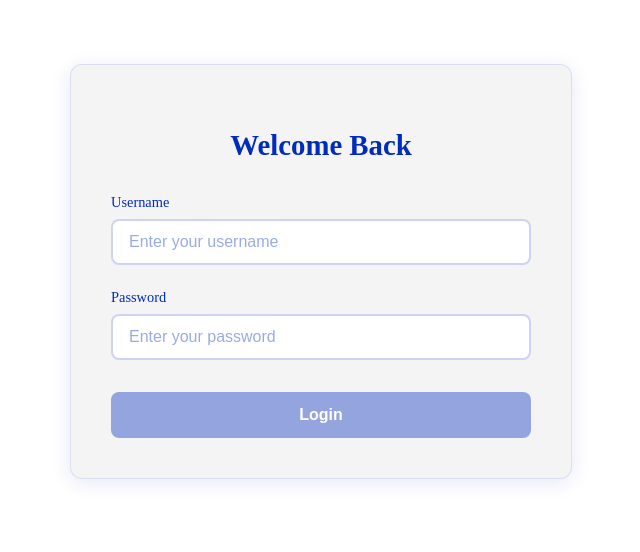
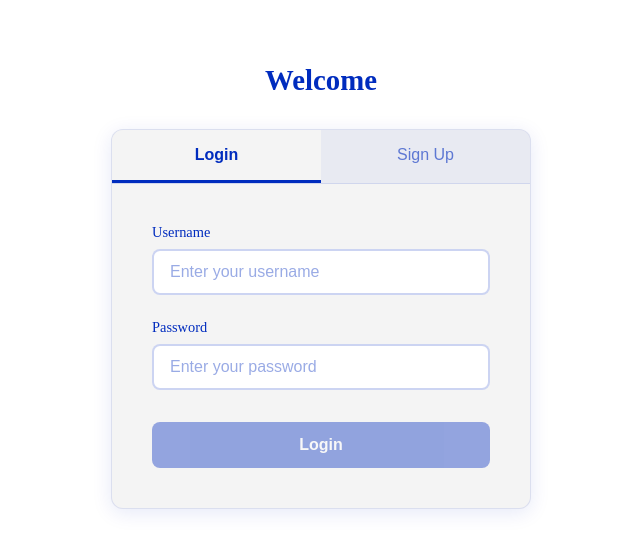
Before and after one commit to TheNatas/tasks-front, an Angular app: page /login in a window 1280 px wide. Shown: the top 552 px of the page, without its empty margins (319-959 px from the left). Built offline with nearby package versions, Linux system fonts and the light colour scheme.

Commit message:
add sign up feature

```diff
--- a/src/app/pages/login/login.css
+++ b/src/app/pages/login/login.css
@@ -1,19 +1,57 @@
-.login-container {
-  background: var(--background-color);
-  border-radius: 12px;
-  padding: 2.5rem;
-  box-shadow: 0 4px 20px rgba(0, 44, 190, 0.1);
+.auth-wrapper {
   max-width: 420px;
   margin: 4rem auto;
-  border: 1px solid rgba(0, 44, 190, 0.1);
 }
 
-.login-container h2 {
+.auth-wrapper h2 {
   color: var(--primary-color);
   text-align: center;
   margin-bottom: 2rem;
   font-size: 1.8rem;
   font-weight: 600;
+}
+
+.login-container {
+  background: var(--background-color);
+  border-radius: 12px;
+  box-shadow: 0 4px 20px rgba(0, 44, 190, 0.1);
+  border: 1px solid rgba(0, 44, 190, 0.1);
+  overflow: hidden;
+}
+
+.tab-header {
+  display: flex;
+  background: rgba(0, 44, 190, 0.05);
+  border-bottom: 1px solid rgba(0, 44, 190, 0.1);
+}
+
+.tab-btn {
+  flex: 1;
+  background: transparent;
+  border: none;
+  padding: 1rem 1.5rem;
+  font-size: 1rem;
+  font-weight: 500;
+  color: rgba(0, 44, 190, 0.6);
+  cursor: pointer;
+  transition: all 0.2s ease;
+  border-bottom: 3px solid transparent;
+}
+
+.tab-btn:hover {
+  background: rgba(0, 44, 190, 0.08);
+  color: var(--primary-color);
+}
+
+.tab-btn.active {
+  color: var(--primary-color);
+  background: var(--background-color);
+  border-bottom-color: var(--primary-color);
+  font-weight: 600;
+}
+
+.tab-content {
+  padding: 2.5rem;
 }
 
 .login-form {
@@ -53,9 +91,8 @@
   color: rgba(0, 44, 190, 0.4);
 }
 
-.login-btn {
-  background: var(--primary-color);
-  color: white;
+.login-btn, .signup-btn {
+  width: 100%;
   border: none;
   border-radius: 8px;
   padding: 0.875rem 1.5rem;
@@ -66,16 +103,39 @@
   margin-top: 0.5rem;
 }
 
+.login-btn {
+  background: var(--primary-color);
+  color: white;
+}
+
 .login-btn:hover:not(:disabled) {
   background: #001a7d;
   transform: translateY(-1px);
   box-shadow: 0 4px 12px rgba(0, 44, 190, 0.2);
 }
 
-.login-btn:disabled {
-  background: rgba(0, 44, 190, 0.4);
+.signup-btn {
+  background: transparent;
+  color: var(--primary-color);
+  border: 2px solid var(--primary-color);
+}
+
+.signup-btn:hover:not(:disabled) {
+  background: var(--primary-color);
+  color: white;
+  transform: translateY(-1px);
+  box-shadow: 0 4px 12px rgba(0, 44, 190, 0.2);
+}
+
+.login-btn:disabled, .signup-btn:disabled {
+  opacity: 0.4;
   cursor: not-allowed;
   transform: none;
+}
+
+.signup-btn:disabled {
+  border-color: rgba(0, 44, 190, 0.4);
+  color: rgba(0, 44, 190, 0.4);
 }
 
 .error-message {
@@ -87,3 +147,46 @@
   font-size: 0.9rem;
   margin-top: 0.5rem;
 }
+
+.success-message {
+  background: rgba(40, 167, 69, 0.1);
+  color: #28a745;
+  padding: 0.75rem 1rem;
+  border-radius: 6px;
+  border-left: 4px solid #28a745;
+  font-size: 0.9rem;
+  margin-top: 0.5rem;
+  display: flex;
+  justify-content: space-between;
+  align-items: center;
+  gap: 1rem;
+}
+
+.close-btn {
+  background: none;
+  border: none;
+  color: #28a745;
+  font-size: 1.2rem;
+  font-weight: bold;
+  cursor: pointer;
+  padding: 0;
+  width: 20px;
+  height: 20px;
+  display: flex;
+  align-items: center;
+  justify-content: center;
+  border-radius: 50%;
+  transition: all 0.2s ease;
+  flex-shrink: 0;
+}
+
+.close-btn:hover {
+  background: rgba(40, 167, 69, 0.2);
+  transform: scale(1.1);
+}
+.field-error {
+  color: #dc3545;
+  font-size: 0.8rem;
+  margin-top: 0.25rem;
+  font-weight: 500;
+}
--- a/src/app/pages/login/login.html
+++ b/src/app/pages/login/login.html
@@ -1,7 +1,32 @@
 <!-- login.component.html -->
+<div class="auth-wrapper">
+  <h2>Welcome</h2>
+
   <div class="login-container">
-  <h2>Welcome Back</h2>
-  <form [formGroup]="form" (ngSubmit)="login()" class="login-form">
+    <div class="tab-header">
+      <button
+        type="button"
+        class="tab-btn"
+        [class.active]="activeTab === 'login'"
+        (click)="switchTab('login')">
+        Login
+      </button>
+      <button
+        type="button"
+        class="tab-btn"
+        [class.active]="activeTab === 'signup'"
+        (click)="switchTab('signup')">
+        Sign Up
+      </button>
+    </div>
+
+    <div class="tab-content">
+      <!-- Login Tab -->
+      <form
+        *ngIf="activeTab === 'login'"
+        [formGroup]="form"
+        (ngSubmit)="login()"
+        class="login-form">
         <div class="form-group">
           <label for="username">Username</label>
           <input
@@ -25,7 +50,59 @@
         <button type="submit" [disabled]="form.invalid" class="login-btn">
           Login
         </button>
+      </form>
+
+      <!-- Sign Up Tab -->
+      <form
+        *ngIf="activeTab === 'signup'"
+        [formGroup]="form"
+        (ngSubmit)="register()"
+        class="login-form">
+        <div class="form-group">
+          <label for="signup-username">Username</label>
+          <input
+            id="signup-username"
+            type="text"
+            formControlName="username"
+            placeholder="Choose a username"
+          />
+        </div>
+
+        <div class="form-group">
+          <label for="signup-password">Password</label>
+          <input
+            id="signup-password"
+            type="password"
+            formControlName="password"
+            placeholder="Choose a password"
+          />
+        </div>
+
+        <div class="form-group">
+          <label for="confirm-password">Confirm Password</label>
+          <input
+            id="confirm-password"
+            type="password"
+            formControlName="confirmPassword"
+            placeholder="Confirm your password"
+          />
+          <div *ngIf="form.hasError('passwordMismatch') && form.get('confirmPassword')?.touched" class="field-error">
+            Passwords do not match
+          </div>
+        </div>
+
+        <button type="submit" [disabled]="form.invalid" class="signup-btn">
+          Sign Up
+        </button>
+      </form>
+    </div>
 
     <div *ngIf="error" class="error-message">{{ error }}</div>
-  </form>
+    <div *ngIf="successMessage" class="success-message">
+      <span>{{ successMessage }}</span>
+      <button type="button" class="close-btn" (click)="closeSuccessMessage()" aria-label="Close">
+        ×
+      </button>
     </div>
+  </div>
+</div>
--- a/src/app/pages/login/login.ts
+++ b/src/app/pages/login/login.ts
@@ -1,9 +1,10 @@
 // login.component.ts
 import { Component, inject } from '@angular/core';
-import { ReactiveFormsModule, FormBuilder, Validators } from '@angular/forms';
+import { ReactiveFormsModule, FormBuilder, Validators, AbstractControl, ValidationErrors } from '@angular/forms';
 import { CommonModule } from '@angular/common';
 import { AuthService } from '../../services/auth'; // We’ll create this next
 import { Router } from '@angular/router';
+import { UserService } from '../../services/user';
 
 @Component({
   selector: 'app-login',
@@ -15,14 +16,18 @@ import { Router } from '@angular/router';
 export class LoginComponent {
   fb = inject(FormBuilder);
   auth = inject(AuthService);
+  userService = inject(UserService);
   router = inject(Router);
 
   form = this.fb.group({
     username: ['', [Validators.required]],
     password: ['', Validators.required],
-  });
+    confirmPassword: ['', Validators.required],
+  }, { validators: this.passwordMatchValidator });
 
   error: string | null = null;
+  successMessage: string | null = null;
+  activeTab: 'login' | 'signup' = 'login';
 
   login() {
     const { username, password } = this.form.value;
@@ -31,4 +36,40 @@ export class LoginComponent {
       error: () => this.error = 'Invalid credentials',
     });
   }
+
+  register() {
+    const { username, password } = this.form.value;
+    this.error = null;
+    this.successMessage = null;
+
+    this.userService.register(username!, password!).subscribe({
+      next: () => {
+        this.successMessage = 'Account created successfully! You can now log in.';
+        this.form.reset();
+        this.switchTab('login');
+      },
+      error: () => this.error = 'Registration failed. Username might already exist.',
+    });
+  }
+
+  switchTab(tab: 'login' | 'signup') {
+    this.activeTab = tab;
+    this.error = null;
+    this.form.reset();
+  }
+
+  closeSuccessMessage() {
+    this.successMessage = null;
+  }
+
+  passwordMatchValidator(control: AbstractControl): ValidationErrors | null {
+    const password = control.get('password');
+    const confirmPassword = control.get('confirmPassword');
+
+    if (!password || !confirmPassword) {
+      return null;
+    }
+
+    return password.value === confirmPassword.value ? null : { passwordMismatch: true };
+  }
 }
--- /dev/null
+++ b/src/app/services/user.ts
@@ -0,0 +1,27 @@
+import { Injectable } from '@angular/core';
+import { HttpClient } from '@angular/common/http';
+import { Observable } from 'rxjs';
+
+interface RegisterRequest {
+  username: string;
+  password: string;
+}
+
+interface RegisterResponse {
+  id: number;
+  username: string;
+}
+
+@Injectable({
+  providedIn: 'root'
+})
+export class UserService {
+  private apiUrl = 'http://localhost:8080/api/users';
+
+  constructor(private http: HttpClient) {}
+
+  register(username: string, password: string): Observable<RegisterResponse> {
+    const registerData: RegisterRequest = { username, password };
+    return this.http.post<RegisterResponse>(`${this.apiUrl}/register`, registerData);
+  }
+}
```
Lines whose indentation alone changed are shown as unchanged.
